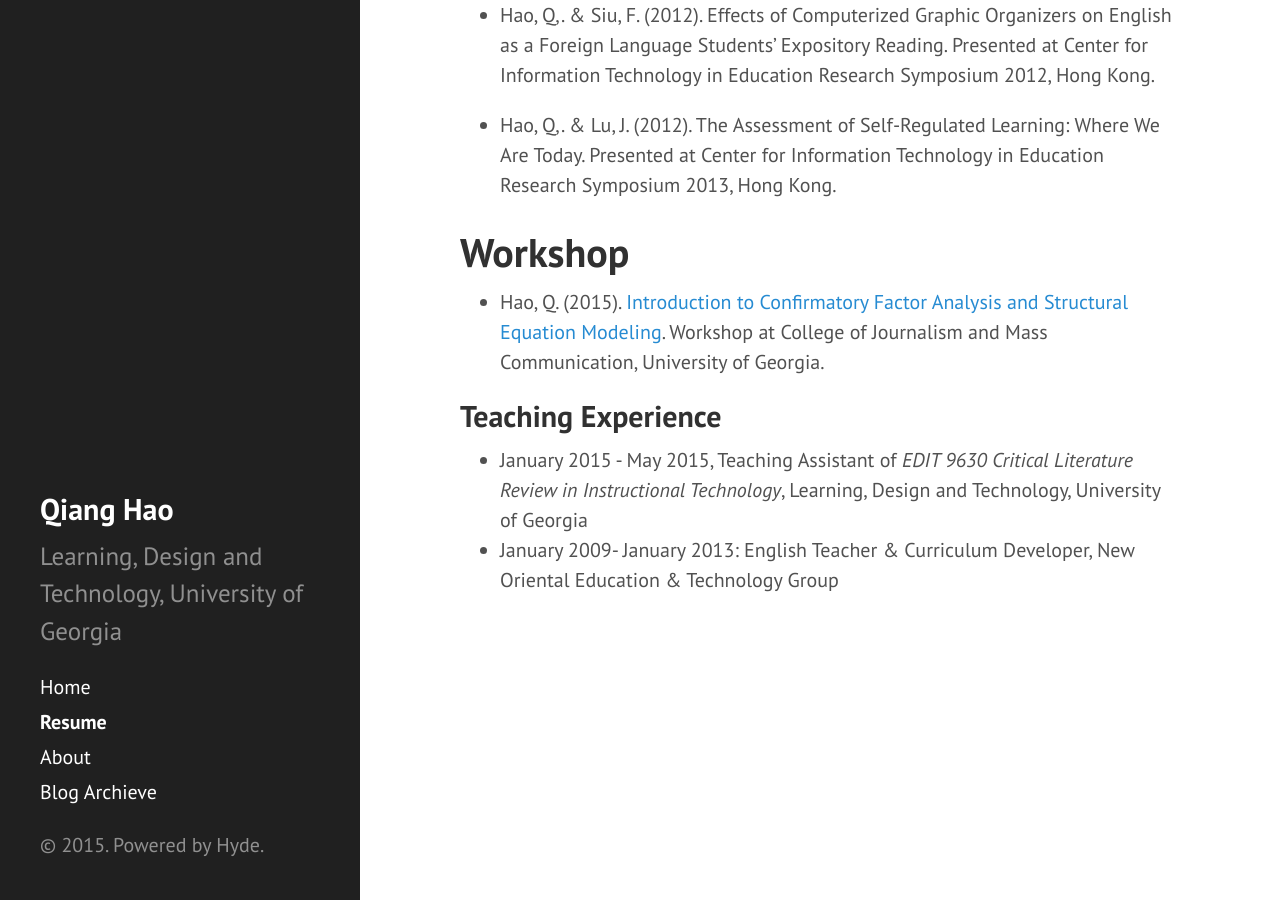
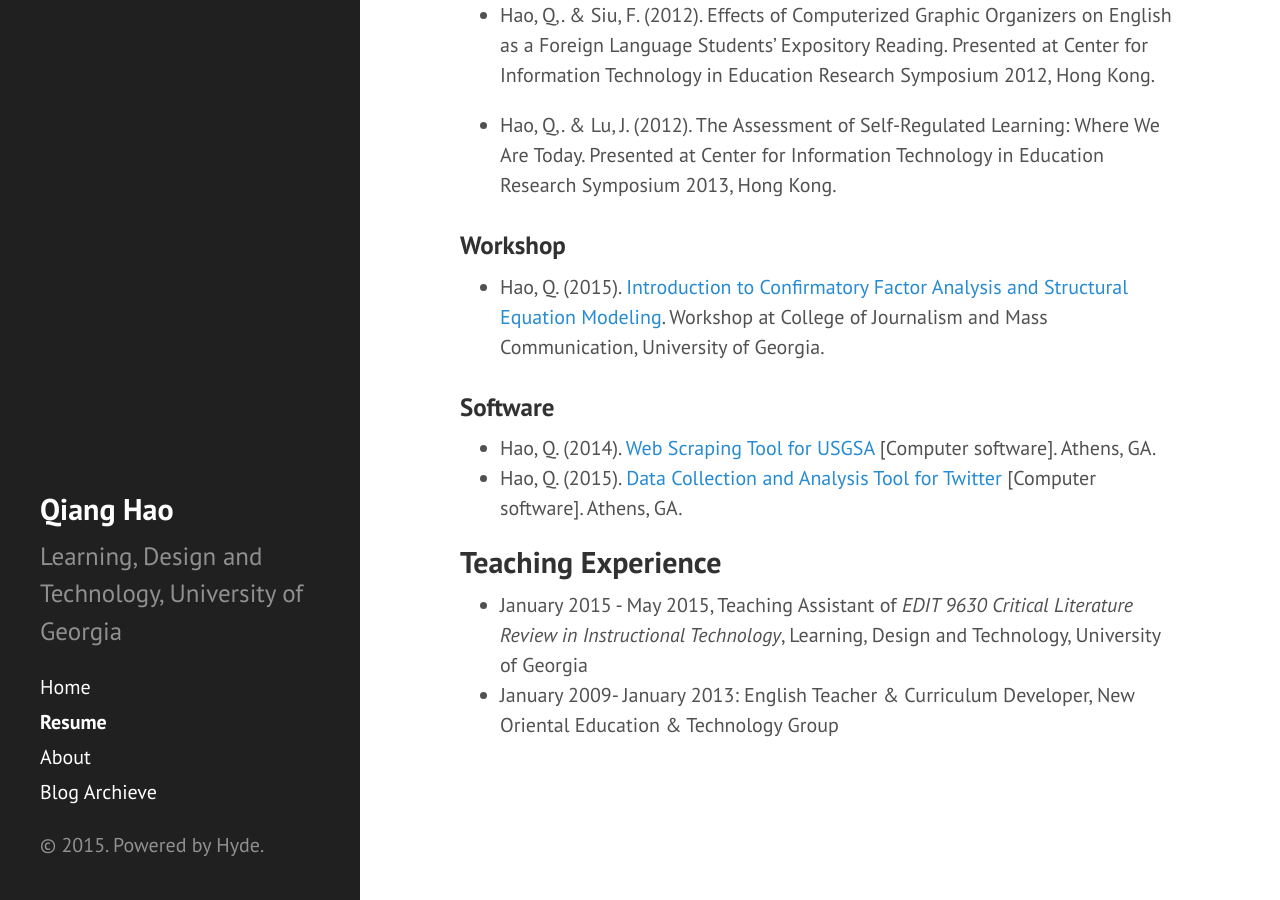
Before and after one commit to Neo-Hao/neo-hao.github.io, a Jekyll site: the page built from Resume.md, in a window 1280 px wide and 900 px high, scrolled down 1786 px. Built offline with Jekyll 4.4.1, drawn with Linux system fonts in a browser that asks for light colours; Markdown is read by kramdown in place of the engine named in the settings.

Commit message:
Fifth Revision

```diff
--- a/Resume.md
+++ b/Resume.md
@@ -56,9 +56,14 @@ title: Resume
 
 * Hao, Q,. & Lu, J. (2012). The Assessment of Self-Regulated Learning: Where We Are Today. Presented at Center for Information Technology in Education Research Symposium 2013, Hong Kong.
 
-# Workshop
+### Workshop
 
 * Hao, Q. (2015). <a href="http://neo-hao.github.io/sem/">Introduction to Confirmatory Factor Analysis and Structural Equation Modeling</a>. Workshop at College of Journalism and Mass Communication, University of Georgia.
+
+### Software
+
+* Hao, Q. (2014). <a href="https://github.com/Neo-Hao/Web-Scraping-from-USGSA">Web Scraping Tool for USGSA</a> [Computer software]. Athens, GA.
+* Hao, Q. (2015). <a href="https://github.com/Neo-Hao/TwitterHashtagR">Data Collection and Analysis Tool for Twitter</a> [Computer software]. Athens, GA.
 
 ## Teaching Experience
 
```
